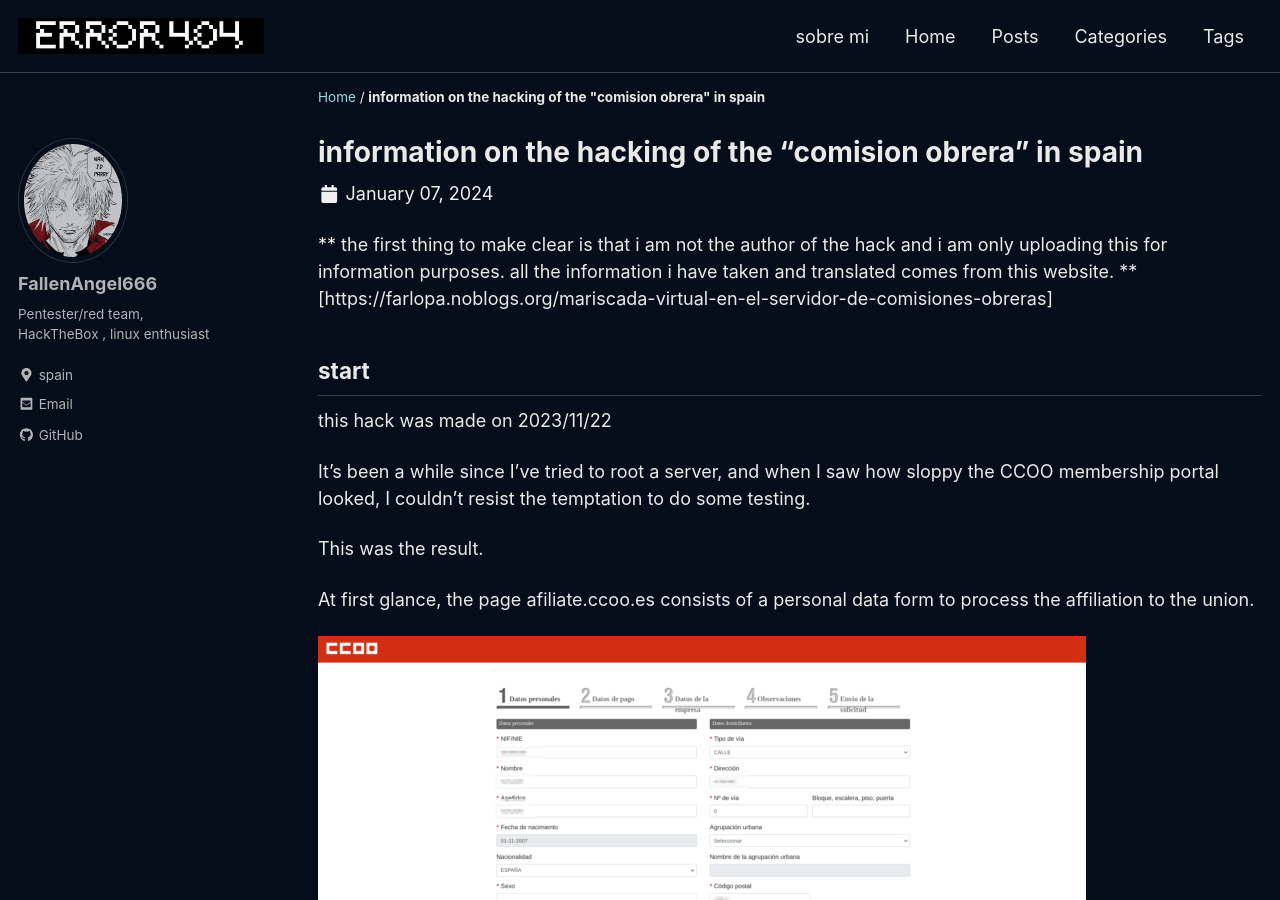
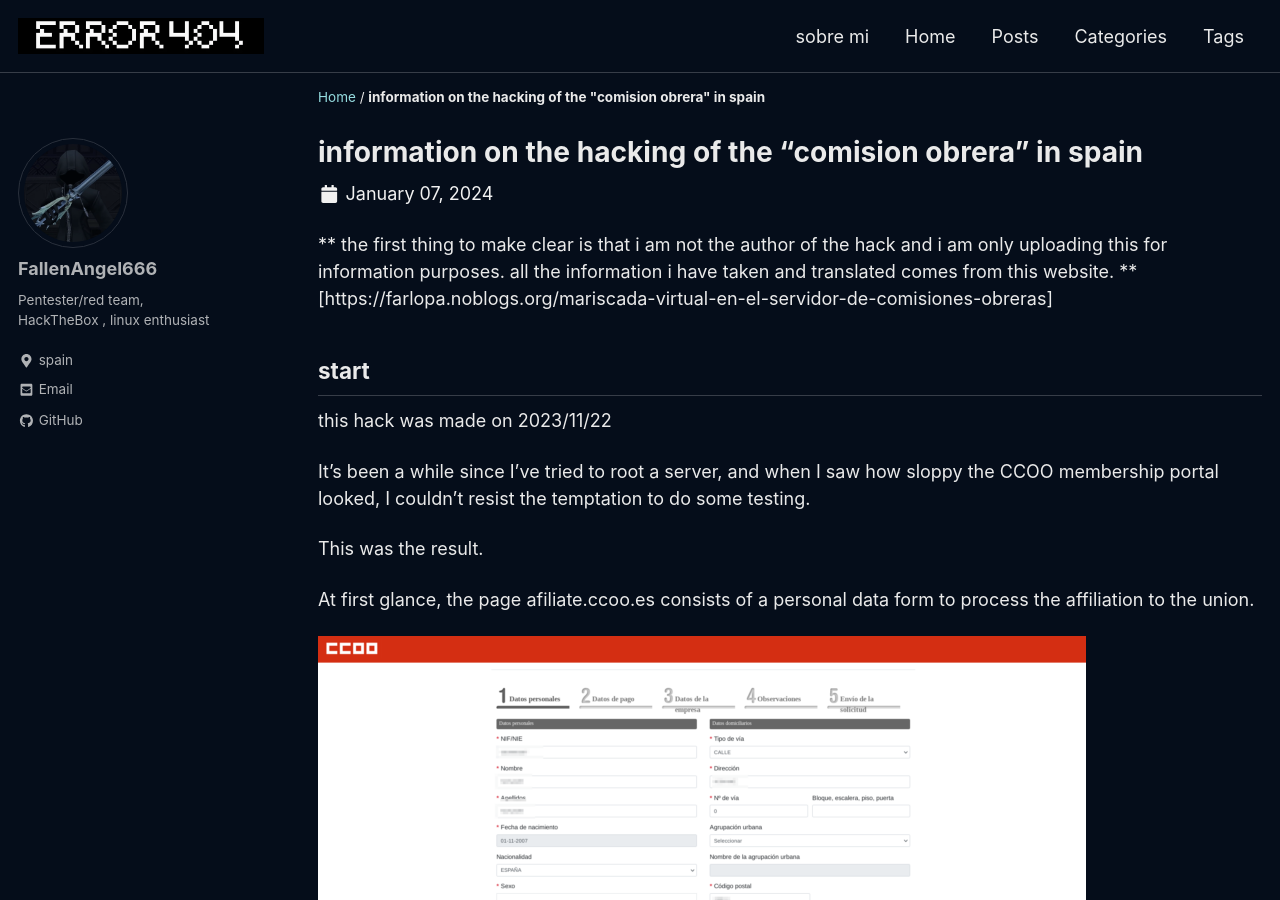
Before and after one commit to Fallenangel666-htb/zzero.github.io, a Jekyll site: the page built from _posts/2021-05-22-comisionesobreras.md, in a window 1280 px wide and 900 px high. Built offline with Jekyll 4.4.1, drawn with Linux system fonts in a browser that asks for light colours; cached includes are drawn as plain includes; a script that is not in the unit is left out.

Commit message:
Update _config.yml

```diff
--- a/_config.yml
+++ b/_config.yml
@@ -102,7 +102,7 @@ analytics:
 # Site Author
 author:
   name             : "FallenAngel666"
-  avatar           : "/assets/images/avatar4.jpg"
+  avatar           : "/assets/images/avatar5.jpeg"
   bio              : "Pentester/red team,<br>HackTheBox , linux enthusiast"
   location         : "spain"
   email            : "pmpmpjjg358@gmail.com"
```
